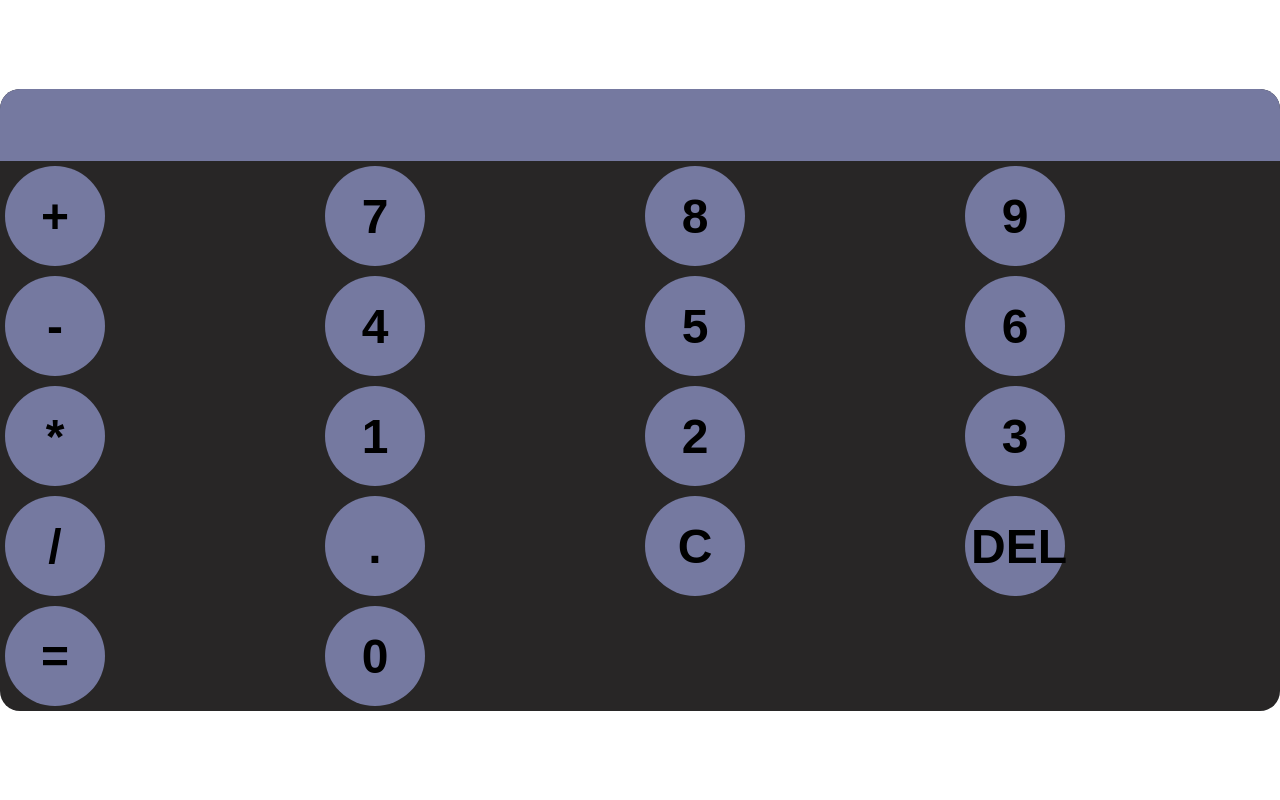
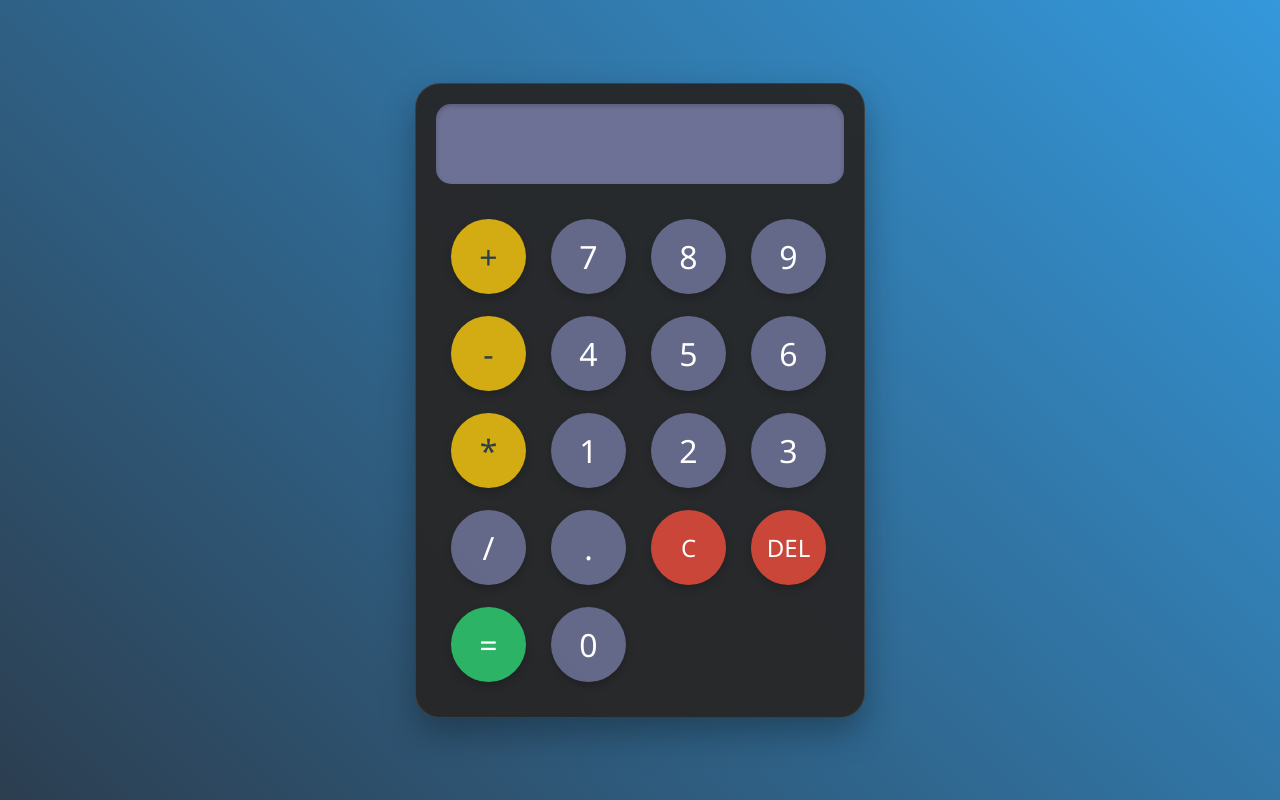
Before and after one commit to Aashrith231/first-calculator, a plain HTML site: page index.html in a window 1280 px wide. Drawn offline with Linux system fonts and the light colour scheme.

Commit message:
Refactor CSS for calculator layout and styling

```diff
--- a/style.css
+++ b/style.css
@@ -1,52 +1,96 @@
-body{
+* {
+    margin: 0;
+    padding: 0;
+    box-sizing: border-box;
+    font-family: 'Segoe UI', Arial, sans-serif;
+}
+
+body {
     margin: 0;
     padding: 0;
     display: flex;
     justify-content: center;
     align-items: center;
     height: 100vh;
+    background: linear-gradient(45deg, #2c3e50, #3498db);
 }
 
-#display{
+#calculator {
+    background-color: rgba(40, 38, 38, 0.95);
+    border-radius: 25px;
+    display: flex;
+    flex-direction: column;
+    width: 450px;
+    padding: 20px;
+    box-shadow: 0 15px 35px rgba(0, 0, 0, 0.3);
+    backdrop-filter: blur(10px);
+    border: 1px solid rgba(255, 255, 255, 0.1);
+}
+
+#display {
     width: 100%;
-    height: 70px;
-    padding: 20;
+    height: 80px;
+    padding: 20px;
+    margin-bottom: 20px;
     border: none;
+    border-radius: 15px;
+    background-color: rgba(117, 121, 160, 0.9);
+    text-align: right;
+    font-size: 2.5rem;
+    font-weight: 600;
+    color: #fff;
+    box-shadow: inset 0 2px 5px rgba(0, 0, 0, 0.2);
+    transition: all 0.3s ease;
+}
 
-    background-color:rgb(117, 121, 160);
-    text-align: left;
-    font-size: 4rem ;
-    font-weight: bold;
+#keys {
+    display: grid;
+    grid-template-columns: repeat(4, 1fr);
+    gap: 12px;
+    padding: 10px;
 }
-button{
-    height: 100px;
-    width: 100px;
-    border-radius: 50px;
-    border: 0px;
+
+button {
+    height: 75px;
+    width: 75px;
+    border-radius: 50%;
+    border: none;
     margin: 5px;
-    color: black;
-    font-size: 3rem;
-    font-weight: bold;
-    background-color:rgb(117, 121, 160);
+    color: white;
+    font-size: 2rem;
+    font-weight: 500;
+    background-color: rgba(117, 121, 160, 0.8);
+    cursor: pointer;
+    transition: all 0.2s ease;
+    box-shadow: 0 4px 8px rgba(0, 0, 0, 0.2);
+}
+
+button:hover {
+    background-color: rgba(117, 121, 160, 1);
+    transform: translateY(-2px);
+    box-shadow: 0 6px 12px rgba(0, 0, 0, 0.3);
+}
+
+button:active {
+    transform: translateY(1px);
+    box-shadow: 0 2px 4px rgba(0, 0, 0, 0.2);
+}
+
+button[onclick*="clearDisplay"],
+button[onclick*="deleteLastDigit"] {
+    background-color: rgba(231, 76, 60, 0.85);
+    font-size: 1.5rem;
+}
+
+button[onclick*="calculate"] {
+    background-color: rgba(46, 204, 113, 0.85);
+}
 
 
+button[onclick*="appendToDisplay('+')"]:not(:hover),
+button[onclick*="appendToDisplay('-')"]:not(:hover),
+button[onclick*="appendToDisplay('*')"]:not(:hover),
+button[onclick*="appendToDisplay('/')"]:not(:hover) {
+    background-color: rgba(241, 196, 15, 0.85);
+    color: #2c3e50;
 }
-button:hover{
-    background-color: rgb(117, 121, 160,0.5);
-}
-#calculator{
-    background-color: rgb(40, 38, 38);
-    border-radius: 20px;
-    display: flex;
-    flex-direction: column;
-    width: 100%;
-    overflow: hidden;
-}
-
-#keys{
-    display: grid;
-    grid-template-columns: repeat(4,1fr);
-    color: grey;
-
-
-}
```
